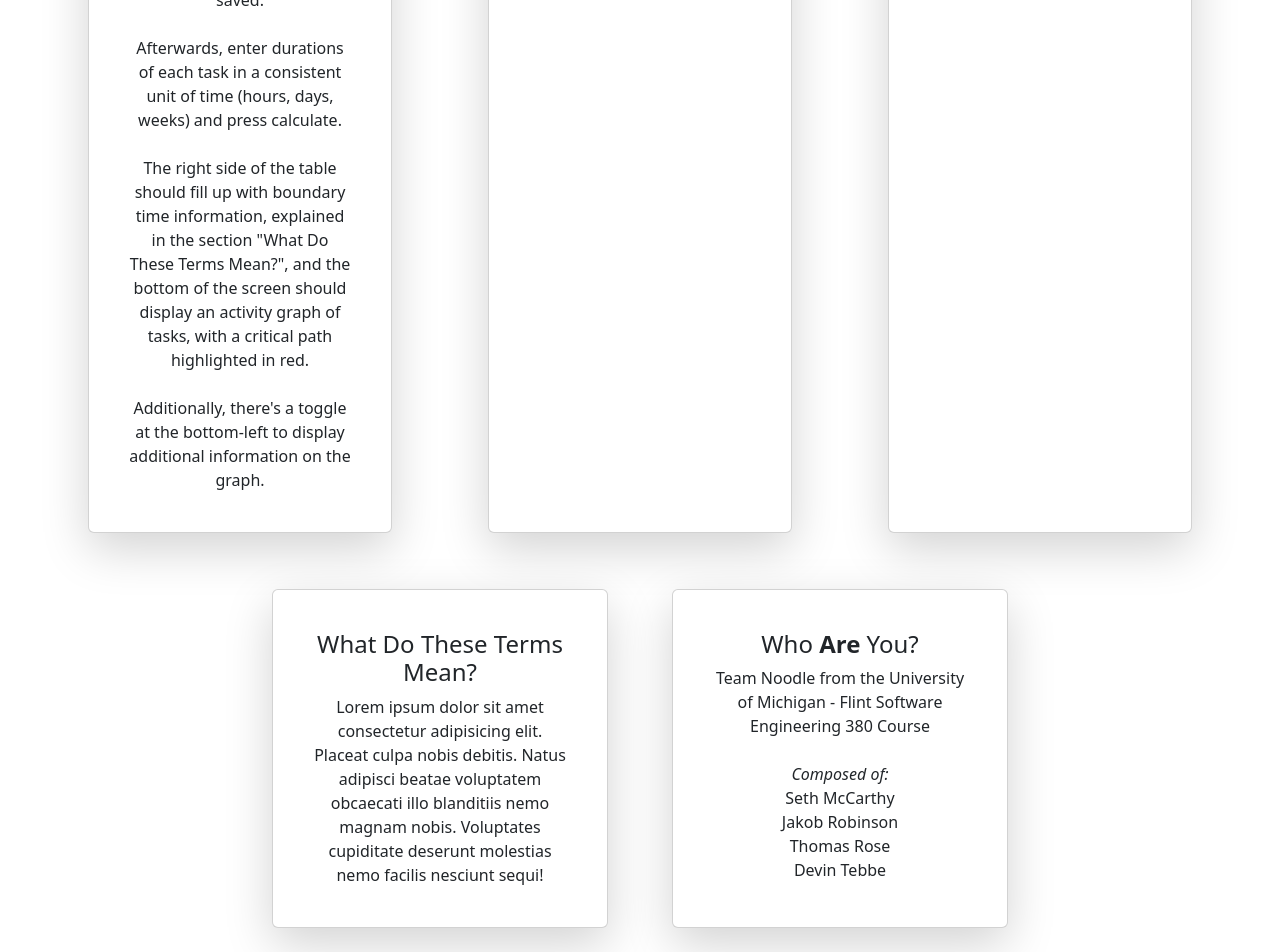
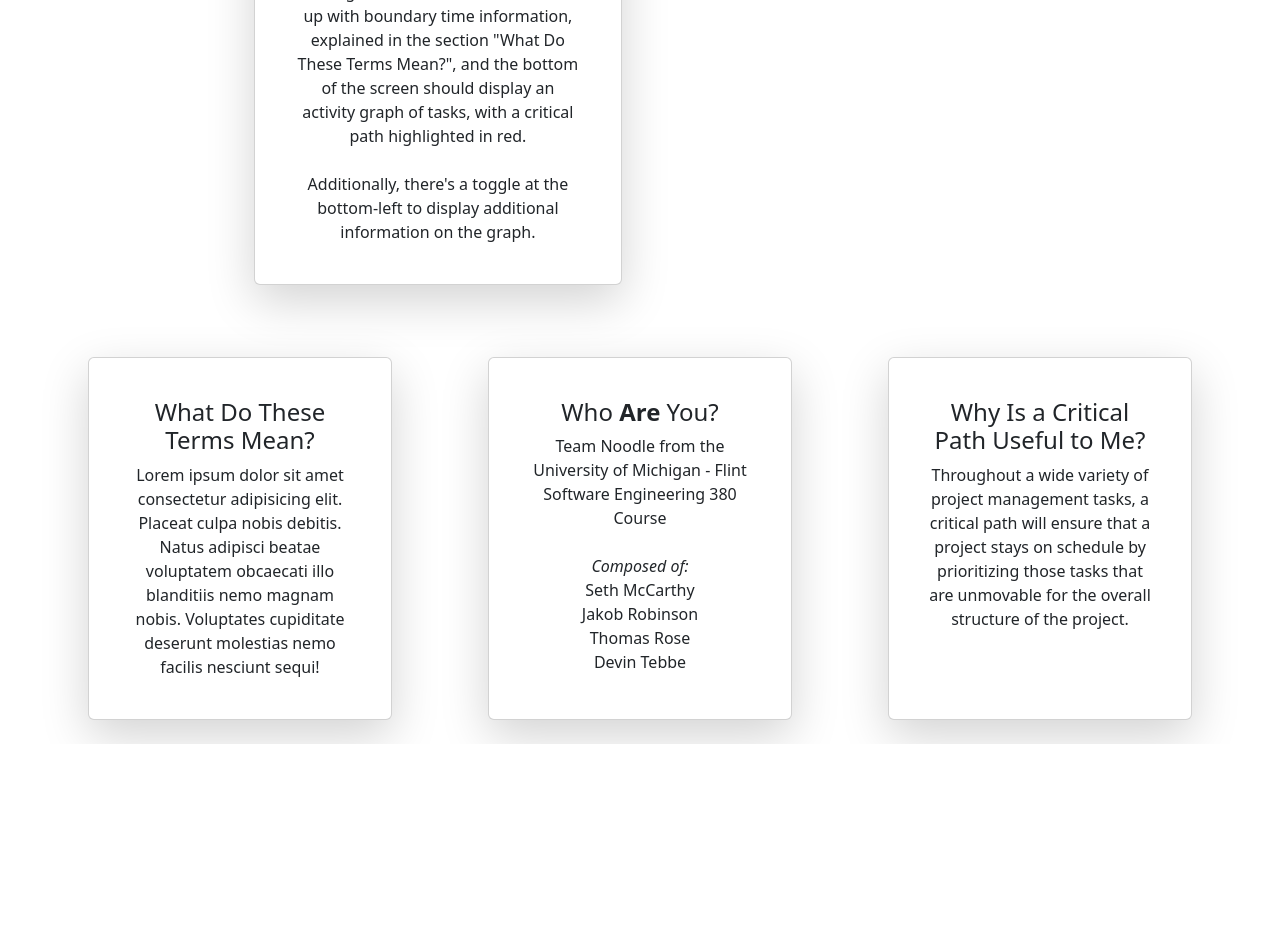
Before and after one commit to tomrosemm/Critical-Path-Calculator, a plain HTML site: page help.html in a window 1280 px wide. Shown: the part 891-1843 px from the top of the page. After the commit the page ends 1635 px from the top, so only its background shows below. Drawn offline with nearby package versions, Linux system fonts and the light colour scheme.

Commit message:
So this is nowhere near what I envisioned originally but it is the best I can get it to do atm (:

```diff
--- a/generalStyle.css
+++ b/generalStyle.css
@@ -270,7 +270,3 @@ li a:hover {
 .table-input {
     line-height: 2em;
 }
-
-.help-scroll {
-    /*overflow-y: scroll; Turn on if need to manage a lot of content in box*/
-}
--- a/help.html
+++ b/help.html
@@ -7,7 +7,7 @@
 
             .help-card {
                 width: 400px;
-                height: auto;
+                height: 350px;
                 margin: 4%;
             }
 
@@ -47,9 +47,9 @@
             <div class="d-inline-flex">
 
                 <div class="card help-card shadow-lg p-4 mb-4 bg-white">
-                    <div class="card-body">
+                    <div class="card-body help-scroll">
                         <h4 class="card-title">How do I Use the Calculator?</h4>
-                        <p class="card-text help-scroll" style="white-space: pre-line;">First, start by adding rows until the desired number of total tasks in your task list is achieved
+                        <p class="card-text " style="white-space: pre-line;">First, start by adding rows until the desired number of total tasks in your task list is achieved
 
                             Then, give each of them appropriate names, the successor/predecessor lists should populate themselves as these tasks are named.
 
@@ -63,30 +63,25 @@
                         </p>
                     </div>
                 </div>
+                </div>
+                <div class="d-inline-flex">
 
                 <div class="card help-card shadow-lg p-4 mb-4 bg-white">
-                    <div class="card-body">
+                    <div class="card-body help-scroll">
                         <h4 class="card-title">What <strong>IS</strong> a
                             Critical Path?</h4>
-                        <p class="card-text help-scroll">A critical path represents all of the tasks in an ordering with slack time of 0. This means that the time of the entire task list is determined by the time it takese to complete these tasks, and thusly they are the most vital tasks to prioritize as the project's schedule revolves around them.</p>
+                        <p class="card-text">A critical path represents all of the tasks in an ordering with slack time of 0. This means that the time of the entire task list is determined by the time it takese to complete these tasks, and thusly they are the most vital tasks to prioritize as the project's schedule revolves around them.</p>
                     </div>
                 </div>
 
-                <div class="card help-card shadow-lg p-4 mb-4 bg-white">
-                    <div class="card-body">
-                        <h4 class="card-title">Why Is a Critical Path Useful to
-                            Me?</h4>
-                        <p class="card-text help-scroll">Throughout a wide variety of project management tasks, a critical path will ensure that a project stays on schedule by prioritizing those tasks that are unmovable for the overall structure of the project.</p>
-                    </div>
-                </div>
             </div>
 
             <div class="d-inline-flex">
 
                 <div class="card help-card shadow-lg p-4 mb-4 bg-white">
-                    <div class="card-body">
+                    <div class="card-body help-scroll">
                         <h4 class="card-title">What Do These Terms Mean?</h4>
-                        <p class="card-text help-scroll">Lorem ipsum dolor sit
+                        <p class="card-text">Lorem ipsum dolor sit
                             amet consectetur adipisicing elit. Placeat culpa
                             nobis debitis. Natus adipisci beatae voluptatem
                             obcaecati illo blanditiis nemo magnam nobis.
@@ -97,14 +92,22 @@
                 </div>
 
                 <div class="card help-card shadow-lg p-4 mb-4 bg-white">
-                    <div class="card-body">
+                    <div class="card-body help-scroll">
                         <h4 class="card-title">Who <strong>Are</strong>
                             You?</h4>
-                        <p class="card-text help-scroll">Team Noodle from the
+                        <p class="card-text">Team Noodle from the
                             University of Michigan - Flint Software Engineering
                             380 Course<br><br><em>Composed of:</em><br>Seth
                             McCarthy<br>Jakob Robinson<br>Thomas Rose<br>Devin
                             Tebbe</p>
+                    </div>
+                </div>
+
+                <div class="card help-card shadow-lg p-4 mb-4 bg-white">
+                    <div class="card-body help-scroll">
+                        <h4 class="card-title">Why Is a Critical Path Useful to
+                            Me?</h4>
+                        <p class="card-text help-scroll">Throughout a wide variety of project management tasks, a critical path will ensure that a project stays on schedule by prioritizing those tasks that are unmovable for the overall structure of the project.</p>
                     </div>
                 </div>
             </div>
```
